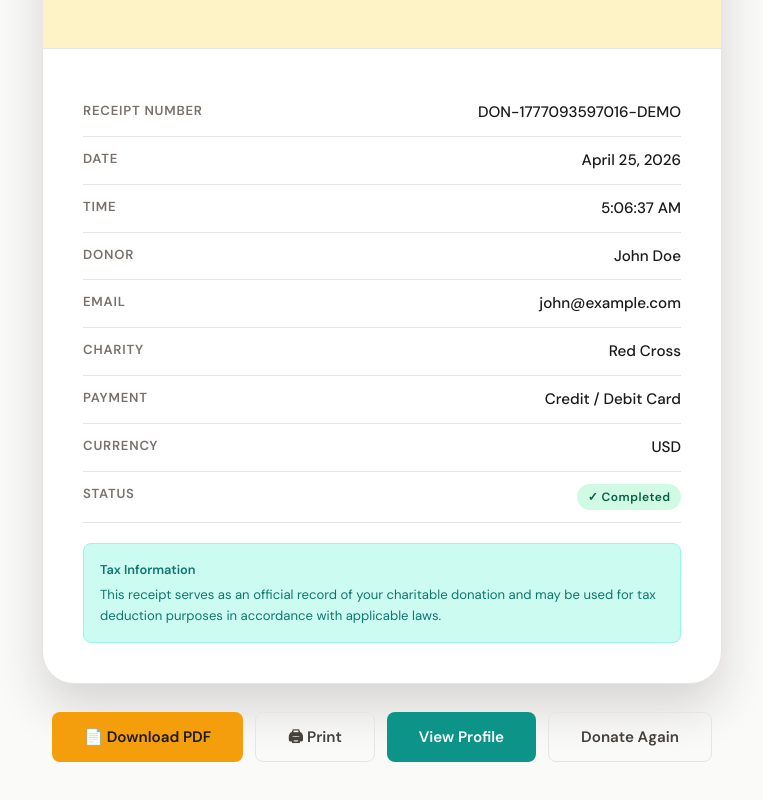
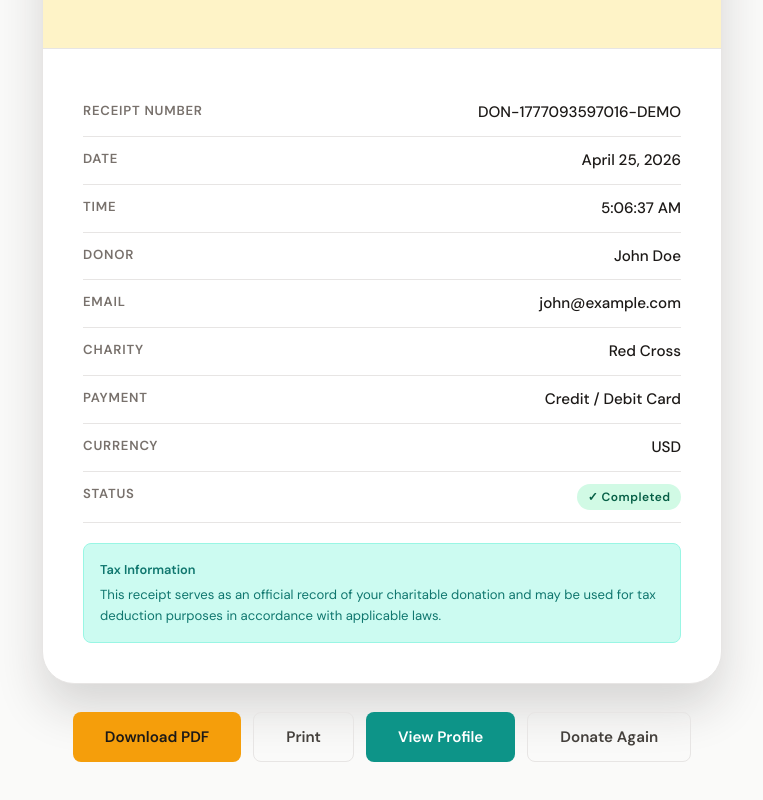
Before and after one commit to VAIBHAV1516N/Donation-Platform, a React (Create React App) app in the folder frontend/: page /receipt/1 in a window 1280 px wide. Shown: the part 485-1285 px from the top of the page, without its empty margins (258-1021 px from the left). Built offline with nearby package versions, Linux system fonts and the light colour scheme; no server answers.

Commit message:
Update Receipt.js

```diff
--- a/frontend/src/pages/Receipt.js
+++ b/frontend/src/pages/Receipt.js
@@ -1,24 +1,33 @@
-import html2canvas from 'html2canvas';
-import { jsPDF } from 'jspdf';
 import { useEffect, useRef, useState } from 'react';
 import { useLocation, useNavigate, useParams } from 'react-router-dom';
 import api from '../services/api';
 
 export default function Receipt() {
   const { donationId } = useParams();
-  const navigate = useNavigate();
-  const location = useLocation();
+  const navigate       = useNavigate();
+  const location       = useLocation();
   const [donation, setDonation] = useState(null);
-  const [loading, setLoading] = useState(true);
-  const [error, setError] = useState('');
+  const [loading,  setLoading]  = useState(true);
   const ref = useRef(null);
 
   useEffect(() => {
-    if (location?.state?.donation) { setDonation(location.state.donation); setLoading(false); return; }
+    if (location?.state?.donation) {
+      setDonation(location.state.donation);
+      setLoading(false);
+      return;
+    }
     api.get(`/donations/${donationId}`)
       .then(r => { setDonation(r.data); setLoading(false); })
       .catch(() => {
-        setDonation({ _id: donationId, receiptNumber: `DON-${Date.now()}-DEMO`, amount: 100, currency: 'USD', status: 'completed', donor: { name: 'John Doe', email: 'john@example.com', anonymous: false }, charity: { name: 'Red Cross' }, paymentMethod: 'stripe', createdAt: new Date().toISOString() });
+        setDonation({
+          _id: donationId,
+          receiptNumber: `DON-${Date.now()}-DEMO`,
+          amount: 100, currency: 'USD', status: 'completed',
+          donor: { name: 'John Doe', email: 'john@example.com', anonymous: false },
+          charity: { name: 'Red Cross' },
+          paymentMethod: 'stripe',
+          createdAt: new Date().toISOString(),
+        });
         setLoading(false);
       });
   }, [donationId, location]);
@@ -31,16 +40,19 @@ export default function Receipt() {
 
   const downloadPDF = async () => {
     if (!ref.current) return;
-    const canvas = await html2canvas(ref.current, { scale: 2, backgroundColor: '#fff' });
-    const pdf = new jsPDF({ orientation: 'portrait', unit: 'mm', format: 'a4' });
-    const w = pdf.internal.pageSize.getWidth();
-    const h = (canvas.height * (w - 20)) / canvas.width;
-    pdf.addImage(canvas.toDataURL('image/png'), 'PNG', 10, 10, w - 20, h);
-    pdf.save(`receipt-${donation?.receiptNumber}.pdf`);
+    try {
+      const html2canvas = (await import('html2canvas')).default;
+      const { jsPDF }   = await import('jspdf');
+      const canvas = await html2canvas(ref.current, { scale: 2, backgroundColor: '#fff' });
+      const pdf    = new jsPDF({ orientation: 'portrait', unit: 'mm', format: 'a4' });
+      const w      = pdf.internal.pageSize.getWidth();
+      const h      = (canvas.height * (w - 20)) / canvas.width;
+      pdf.addImage(canvas.toDataURL('image/png'), 'PNG', 10, 10, w - 20, h);
+      pdf.save(`receipt-${donation?.receiptNumber}.pdf`);
+    } catch (err) { console.error('PDF failed:', err); }
   };
 
-  if (loading) return <div className="page-shell"><div className="gh-spinner" /></div>;
-  if (error) return <div className="page-shell"><div className="gh-alert error">{error}</div></div>;
+  if (loading)  return <div className="page-shell"><div className="gh-spinner" /></div>;
   if (!donation) return <div className="page-shell"><div className="gh-alert error">Receipt not found.</div></div>;
 
   const fields = [
@@ -59,24 +71,19 @@ export default function Receipt() {
     <div className="page-shell">
       <div style={{ maxWidth: 680, margin: '0 auto' }}>
         <div ref={ref} className="receipt-wrap">
-          {/* Header band */}
           <div className="receipt-header-band">
             <div className="check-circle">✓</div>
-            <h2 style={{ color: 'white', fontFamily: 'var(--font-display)', fontSize: '1.6rem', margin: '0 0 0.4rem' }}>
-              Thank You!
-            </h2>
+            <h2 style={{ color: 'white', fontFamily: 'var(--font-display)', fontSize: '1.6rem', margin: '0 0 0.4rem' }}>Thank You!</h2>
             <p style={{ color: 'rgba(255,255,255,.6)', margin: 0, fontSize: '0.9rem' }}>
               Your donation to <strong style={{ color: 'var(--amber)' }}>{charityName(donation)}</strong> was successful.
             </p>
           </div>
 
-          {/* Amount */}
           <div style={{ background: 'var(--amber-pale)', padding: '1.5rem', textAlign: 'center', borderBottom: '1px solid var(--border)' }}>
             <p style={{ fontSize: '0.75rem', fontWeight: 700, textTransform: 'uppercase', letterSpacing: '0.08em', color: 'var(--muted)', marginBottom: '0.4rem' }}>Donation Amount</p>
             <div className="receipt-amount">${donation.amount}</div>
           </div>
 
-          {/* Fields */}
           <div className="receipt-body">
             {fields.map(f => (
               <div key={f.key} className="receipt-field">
@@ -101,12 +108,11 @@ export default function Receipt() {
           </div>
         </div>
 
-        {/* Actions */}
         <div className="no-print" style={{ display: 'flex', gap: '0.75rem', flexWrap: 'wrap', marginTop: '1.75rem', justifyContent: 'center' }}>
-          <button onClick={downloadPDF} className="btn-primary-gh">📄 Download PDF</button>
-          <button onClick={() => window.print()} className="btn-ghost-gh" style={{ color: 'var(--ink-mid)', borderColor: 'var(--border)' }}>🖨 Print</button>
-          <button onClick={() => navigate('/profile')} className="btn-teal-gh">View Profile</button>
-          <button onClick={() => navigate('/charities')} className="btn-ghost-gh" style={{ color: 'var(--ink-mid)', borderColor: 'var(--border)' }}>Donate Again</button>
+          <button onClick={downloadPDF}                   className="btn-primary-gh">Download PDF</button>
+          <button onClick={() => window.print()}          className="btn-ghost-gh" style={{ color: 'var(--ink-mid)', borderColor: 'var(--border)' }}>Print</button>
+          <button onClick={() => navigate('/profile')}    className="btn-teal-gh">View Profile</button>
+          <button onClick={() => navigate('/charities')}  className="btn-ghost-gh" style={{ color: 'var(--ink-mid)', borderColor: 'var(--border)' }}>Donate Again</button>
         </div>
       </div>
     </div>
```
